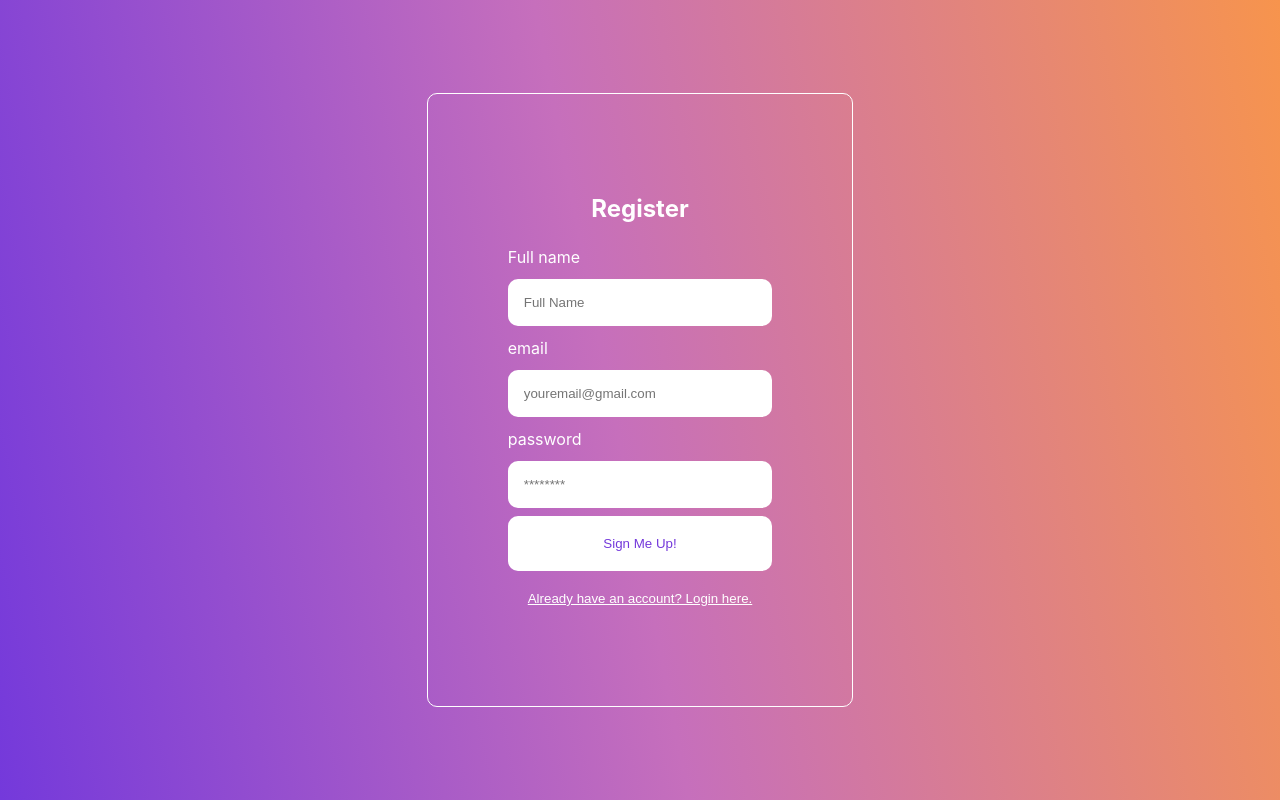
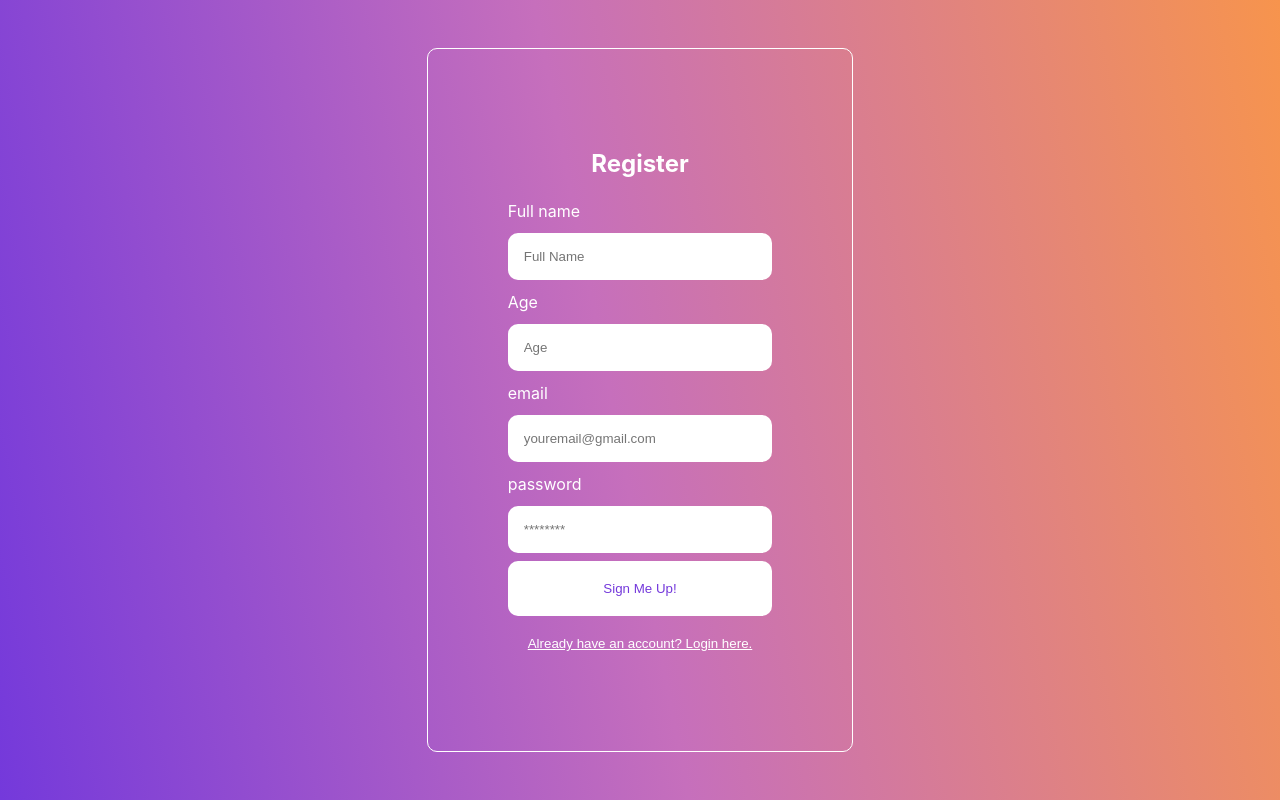
Before and after one commit to ckavanattu/KissMet-, a React (Create React App) app in the folder kissmet/: page / in a window 1280 px wide. Both pictures are taken after a click on the button "Don't have an account? Register here.". Built offline with nearby package versions, Linux system fonts and the light colour scheme.

Commit message:
push pages to page folder

```diff
--- a/kissmet/src/App.js
+++ b/kissmet/src/App.js
@@ -1,8 +1,8 @@
 import React, { useState } from "react";
 import logo from './logo.svg';
 import './App.css';
-import { Login } from "./Login";
-import { Register } from "./Register";
+import { Login } from "./pages/Login";
+import { Register } from "./pages/Register";
 
 function App() {
   const [currentForm, setCurrentForm] = useState('login');
--- a/kissmet/src/Register.jsx
+++ b/kissmet/src/pages/Register.jsx
@@ -4,6 +4,7 @@ export const Register = (props) => {
     const [email, setEmail] = useState('');
     const [pass, setPass] = useState('');
     const [name, setName] = useState('');
+    const [age, setAge] = useState('');
 
     const handleSubmit = (e) => {
         e.preventDefault();
@@ -16,8 +17,10 @@ export const Register = (props) => {
         <form className="register-form" onSubmit={handleSubmit}>
             <label htmlFor="name">Full name</label>
             <input value={name} name="name" id="name" placeholder="Full Name" />
+            <label htmlFor="age">Age</label>
+            <input value={age} name="age" id="age" placeholder="Age" />
             <label htmlFor="email">email</label>
-            <input value={email} onChange={(e) => setEmail(e.target.value)}type="Wmail" placeholder="youremail@gmail.com" id="email" name="email" />
+            <input value={email} onChange={(e) => setEmail(e.target.value)}type="Email" placeholder="youremail@gmail.com" id="email" name="email" />
             <label htmlFor="password">password</label>
             <input value={pass} onChange={(e) => setPass(e.target.value)} type="Password" placeholder="********" id="password" name="password" />
             <button type="submit"> Sign Me Up! </button>
```
Also changed, not shown: kissmet/src/pages/Login.jsx (renamed from kissmet/src/Login.jsx).
